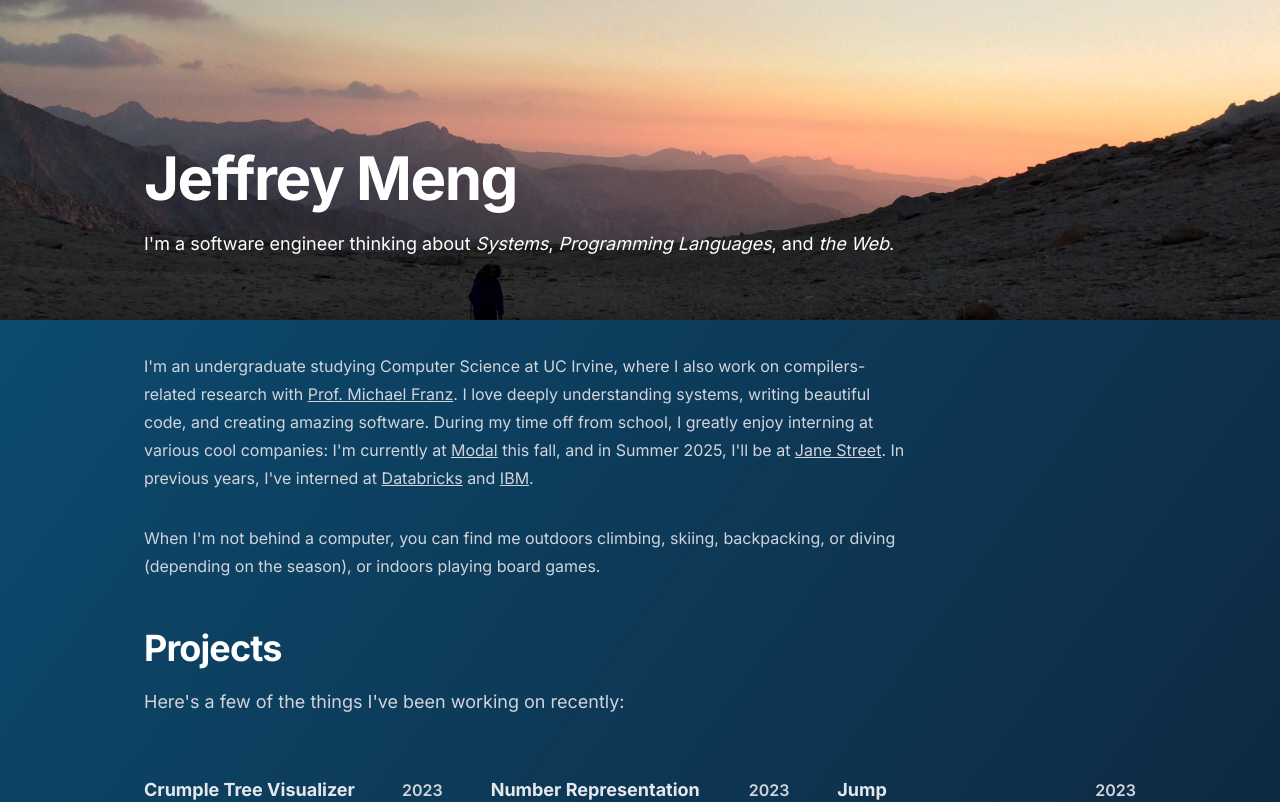
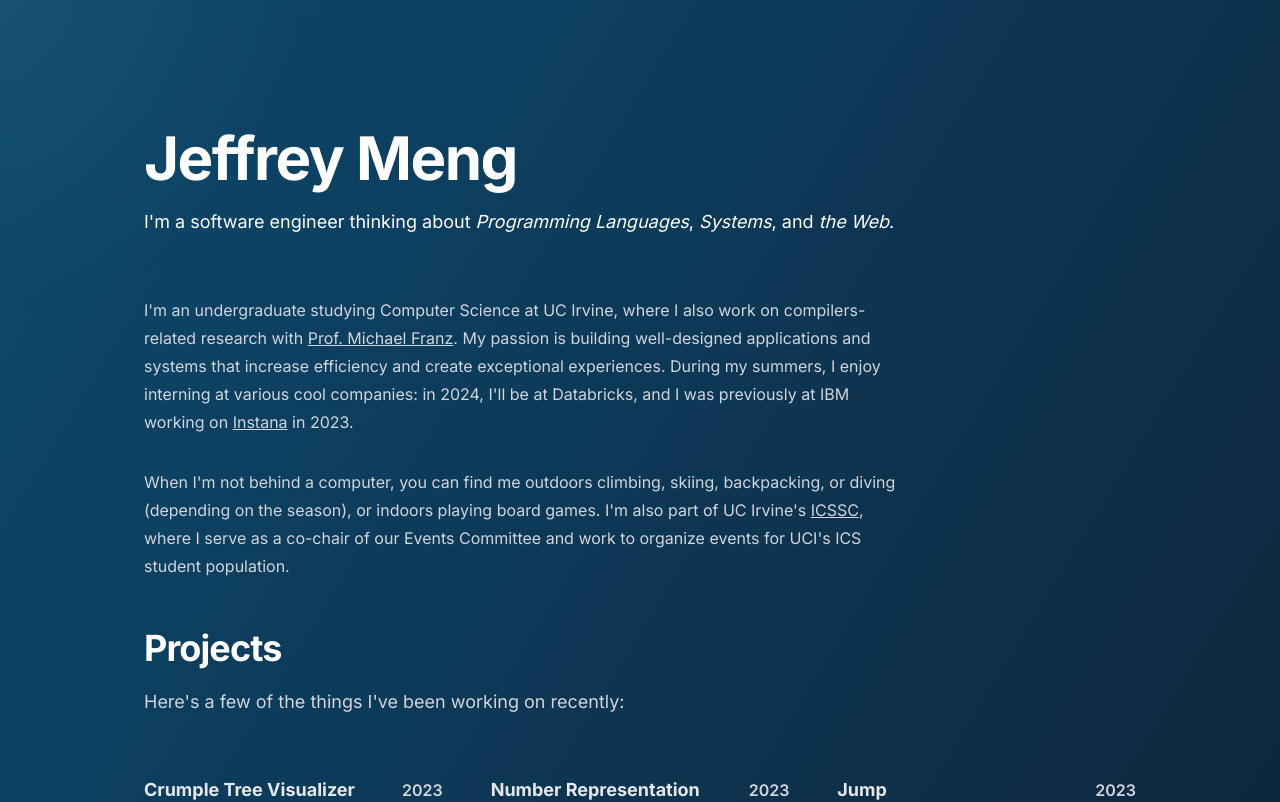
Before and after one commit to jeffreymeng/jeffkmeng.com, a Next.js app: page / in a window 1280 px wide. Shown: the top 802 px of the page. Built offline with nearby package versions, Linux system fonts and the light colour scheme.

Commit message:
use old version of home page for now

```diff
--- a/src/app/page.tsx
+++ b/src/app/page.tsx
@@ -1,30 +1,12 @@
 "use client";
 import cx from "classnames";
-import React, { ReactNode, useEffect, useState } from "react";
+import React, { useEffect, useState } from "react";
+import { EnvelopeIcon } from "@heroicons/react/20/solid";
 import projects from "@/data/projects";
 import socials from "@/data/socials";
 import Project from "@/components/Project";
 import Link from "next/link";
-import Image from "next/image";
-
-function ExternalLink({
-  href,
-  children,
-}: {
-  href: string;
-  children: ReactNode;
-}) {
-  return (
-    <a
-      className={
-        "inline hover:text-cyan-600 dark:hover:text-cyan-500 transition-all underline"
-      }
-      href={href}
-    >
-      {children}
-    </a>
-  );
-}
+import { GetStaticProps, InferGetStaticPropsType } from "next";
 
 export default function Home() {
   const [darkMode, setDarkMode] = useState(true);
@@ -35,7 +17,8 @@ export default function Home() {
       let rect = elem.getBoundingClientRect();
       const x = e.clientX - rect.left;
       const y = e.clientY - rect.top;
-
+      // console.log(e.clientX, e.clientY, rect.left, rect.top);
+      // console.log(x, y);
       //@ts-ignore
       elem.style.setProperty("--x", x + "px");
       //@ts-ignore
@@ -57,50 +40,11 @@ export default function Home() {
       document.removeEventListener("keypress", handler);
     };
   });
-  const [bgTranslate, setBgTranslate] = useState(0);
-  useEffect(() => {
-    const handler = () => {
-      if (window.scrollY < window.innerHeight * 0.5) {
-        setBgTranslate(-window.scrollY * 0.75);
-        console.log(window.scrollY);
-      }
-    };
-    document.addEventListener("scroll", handler);
-    return () => {
-      document.removeEventListener("scroll", handler);
-    };
-  }, []);
   return (
-    <main className={cx(darkMode && "dark")}>
-      {/*<div className="w-screen mx-0 px-0 top-0 ">*/}
-      {/*<div className={"top-0 left-0 mx-0 px-0 w-screen h-[40vh]"}>*/}
-      <img
-        src={"/header.jpg"}
-        alt={"background image of me on a mountain pass"}
-        className={"object-cover fixed h-[30vh] sm:h-[40vh] w-full -z-50"}
-        style={{
-          transform: `translateY(${bgTranslate}px)`,
-        }}
-      />
-      <div
-        className={
-          "relative py-8 sm:py-16 pb-24 mx-auto max-w-7xl px-6 md:px-16 lg:px-36 z-10 h-[30vh] sm:h-[40vh] "
-        }
-      >
-        <div className={"sm:bottom-16 sm:absolute"}>
-          <h2 className="text-4xl font-bold tracking-tight text-white sm:text-6xl">
-            Jeffrey Meng
-          </h2>
-          <p className="mt-6 text-lg leading-6 text-white">
-            I&apos;m a software engineer thinking about <i>Systems</i>,{" "}
-            <i>Programming Languages</i>, and <i>the Web</i>.
-          </p>
-        </div>
-      </div>
-      <div
+    <main
       className={cx(
-          "relative isolate pt-4 sm:pt-8 pb-12 sm:pb-32 min-h-screen bg-gray-50 [box-shadow:0_0px_16px_0_rgb(0,0,0,0.3)]",
-          darkMode && "bg-gradient-to-br to-slate-900 from-sky-900"
+        "relative isolate py-12 sm:py-32 min-h-screen bg-gray-50",
+        darkMode && "dark bg-gradient-to-br to-slate-900 from-sky-900",
       )}
     >
       <div
@@ -110,33 +54,57 @@ export default function Home() {
       ></div>
       <div className="relative mx-auto max-w-7xl px-6 md:px-16 lg:px-36 z-10">
         <div className="max-w-3xl">
+          <h2 className="text-4xl font-bold tracking-tight text-gray-900 dark:text-white sm:text-6xl">
+            Jeffrey Meng
+          </h2>
+          <p className="mt-6 text-lg leading-5 text-gray-900 dark:text-white">
+            I&apos;m a software engineer thinking about{" "}
+            <i>Programming Languages</i>, <i>Systems</i>, and <i>the Web</i>.
+          </p>
+        </div>
+        <div className="mt-8 sm:mt-16 max-w-3xl">
           <div className="text-base leading-7 text-gray-700 dark:text-gray-300">
             <p>
-                I&apos;m an undergraduate studying Computer Science at UC
-                Irvine, where I also work on compilers-related research with{" "}
-                <ExternalLink href={"https://michaelfranz.com"}>
+              I&apos;m an undergraduate studying Computer Science at UC Irvine,
+              where I also work on compilers-related research with{" "}
+              <a
+                className={
+                  "inline hover:text-cyan-600 dark:hover:text-cyan-500 transition-all underline"
+                }
+                href={"https://michaelfranz.com"}
+              >
                 Prof. Michael Franz
-                </ExternalLink>
-                . I love deeply understanding systems, writing beautiful code,
-                and creating amazing software. During my time off from school, I
-                greatly enjoy interning at various cool companies: I&apos;m
-                currently at{" "}
-                <ExternalLink href={"https://modal.com"}>Modal</ExternalLink>{" "}
-                this fall, and in Summer 2025, I&apos;ll be at{" "}
-                <ExternalLink href={"https://janestreet.com"}>
-                  Jane Street
-                </ExternalLink>
-                . In previous years, I&apos;ve interned at{" "}
-                <ExternalLink href={"https://www.databricks.com"}>
-                  Databricks
-                </ExternalLink>{" "}
-                and{" "}
-                <ExternalLink href={"https://www.ibm.com"}>IBM</ExternalLink>.
+              </a>
+              . My passion is building well-designed applications and systems
+              that increase efficiency and create exceptional experiences.
+              During my summers, I enjoy interning at various cool companies: in
+              2024, I&apos;ll be at Databricks, and I was previously at IBM
+              working on{" "}
+              <a
+                className={
+                  "inline hover:text-cyan-600 dark:hover:text-cyan-500 transition-all underline"
+                }
+                href={"https://www.ibm.com/products/instana"}
+              >
+                Instana
+              </a>{" "}
+              in 2023.
             </p>
             <p className={"mt-8"}>
               When I&apos;m not behind a computer, you can find me outdoors
               climbing, skiing, backpacking, or diving (depending on the
-                season), or indoors playing board games.
+              season), or indoors playing board games. I&apos;m also part of UC
+              Irvine&apos;s{" "}
+              <a
+                className={
+                  "inline hover:text-cyan-600 dark:hover:text-cyan-500 transition-all underline"
+                }
+                href={"https://icssc.club"}
+              >
+                ICSSC
+              </a>
+              , where I serve as a co-chair of our Events Committee and work to
+              organize events for UCI&apos;s ICS student population.
             </p>
           </div>
         </div>
@@ -145,8 +113,7 @@ export default function Home() {
             Projects
           </h3>
           <p className="mt-6 text-lg leading-5 text-gray-700 dark:text-gray-300">
-              Here&apos;s a few of the things I&apos;ve been working on
-              recently:
+            Here&apos;s a few of the things I&apos;ve been working on recently:
           </p>
           <div className="mx-auto mt-6 sm:mt-10 max-w-7xl sm:mt-20 md:mt-12">
             <div className="grid max-w-2xl grid-cols-1 sm:gap-x-4 gap-y-6 text-base leading-7 text-gray-300 sm:grid-cols-2 sm:-mx-4 lg:max-w-none lg:grid-cols-3">
@@ -179,8 +146,8 @@ export default function Home() {
                     aria-hidden="true"
                   />
                   {text}
-                  </>
-                )
+                </>,
+              ),
             )}
             <p className={"text-gray-500 dark:text-gray-400 mt-8"}>
               If you&apos;d like, you can also{" "}
@@ -200,7 +167,6 @@ export default function Home() {
           Copyright &copy; 2023-{new Date().getFullYear()} Jeffrey Meng
         </p>
       </div>
-      </div>
     </main>
   );
 }
```
Lines whose indentation alone changed are shown as unchanged.
